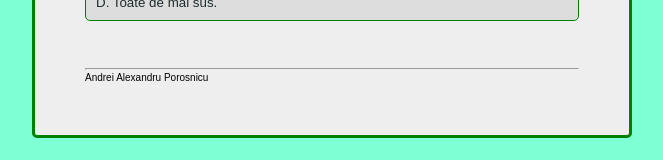
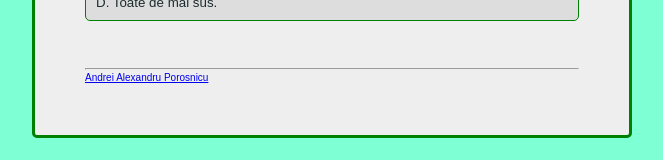
Before and after one commit to Website-Free/VCA, a plain HTML site: page index.html in a window 1280 px wide. Shown: the part 519-679 px from the top of the page, without its empty margins (308-971 px from the left). Drawn offline with Linux system fonts and the light colour scheme.

Commit message:
Update index.html

```diff
--- a/index.html
+++ b/index.html
@@ -35,7 +35,7 @@
                 </div>
                 <hr>
                 <footer>
-                    <p>Andrei Alexandru Porosnicu </p>
+                    <p><a href="https://website-free.github.io/porosnicualexandru/">Andrei Alexandru Porosnicu</a></p>
                 </footer>
             </div>
         </div>
```
